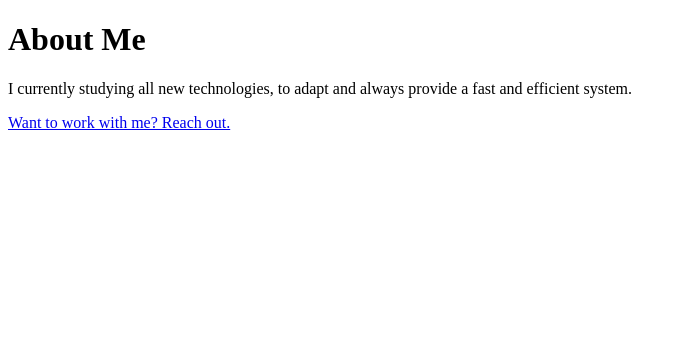
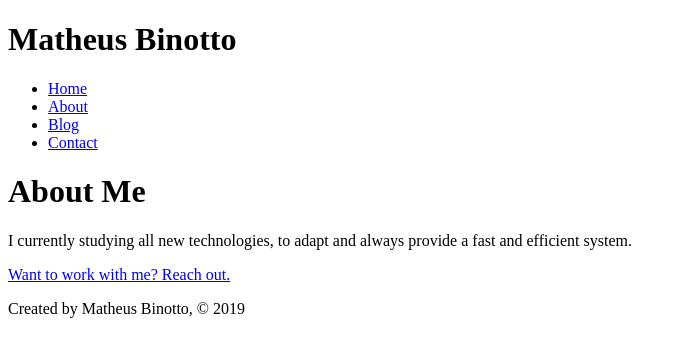
Before and after one commit to Binotto/gatsby-bootcamp, a Gatsby site: page /about in a window 1280 px wide. Shown: the whole page, without its empty margins (0-686 px from the left). Built offline with nearby package versions, Linux system fonts and the light colour scheme; Gatsby itself is replaced by a stand-in of ours.

Commit message:
Creating Shared Page Components

```diff
--- /dev/null
+++ b/src/components/footer.js
@@ -0,0 +1,12 @@
+import React from 'react'
+
+const Footer = () => {
+    return (
+        <footer>
+            <p>Created by Matheus Binotto, © 2019</p>
+            <p></p>
+        </footer>
+    )
+}
+
+export default Footer
--- /dev/null
+++ b/src/components/header.js
@@ -0,0 +1,28 @@
+import React from 'react'
+import { Link } from 'gatsby'
+
+const Header = () => {
+    return (
+        <header>
+            <h1>Matheus Binotto</h1>
+            <nav>
+                <ul>
+                    <li>
+                        <Link to="/">Home</Link>
+                    </li>
+                    <li>
+                        <Link to="/about">About</Link>
+                    </li>
+                    <li>
+                        <Link to="/blog">Blog</Link>
+                    </li>
+                    <li>
+                        <Link to="/contact">Contact</Link>
+                    </li>
+                </ul>
+            </nav>
+        </header>
+    )
+}
+
+export default Header
--- a/src/pages/about.js
+++ b/src/pages/about.js
@@ -1,12 +1,16 @@
 import React from 'react'
 import { Link } from 'gatsby'
+import Footer from '../components/footer'
+import Header from '../components/header'
 
 const AboutPage = () => {
     return (
         <div>
+            <Header />
             <h1>About Me</h1>
             <p>I currently studying all new technologies, to adapt and always provide a fast and efficient system.</p>
             <p><Link to="/contact">Want to work with me? Reach out.</Link></p>
+            <Footer />
         </div>
     )
 }
--- a/src/pages/blog.js
+++ b/src/pages/blog.js
@@ -1,10 +1,14 @@
 import React from 'react'
+import Footer from '../components/footer'
+import Header from '../components/header'
 
 const BlogPage = () => {
     return (
         <div>
+            <Header />
             <h1>My Blog</h1>
             <p>Posts will show up here later on.</p>
+            <Footer />
         </div>
     )
 }
--- a/src/pages/contact.js
+++ b/src/pages/contact.js
@@ -1,10 +1,14 @@
 import React from 'react'
+import Footer from '../components/footer'
+import Header from '../components/header'
 
 const ContactPage = () => {
     return (
         <div>
+            <Header />
             <h1>Contact Me</h1>
             <p>The best way to reach me is via <a href="https://www.linkedin.com/in/matheus-binotto-a51787143/" target="_blank">My Linkedin</a></p>
+            <Footer />
         </div>
     )
 }
--- a/src/pages/index.js
+++ b/src/pages/index.js
@@ -1,12 +1,16 @@
 import React from 'react'
 import { Link } from 'gatsby'
+import Footer from '../components/footer'
+import Header from '../components/header'
 
 const IndexPage = () => {
     return (
         <div>
+            <Header />
             <h1>Hello guys</h1>
             <p>I'm Matheus Binotto, a Full Stack Web Developer.</p>
             <p>Need a developer? <Link to="/contact">Contact Me.</Link></p>
+            <Footer />
         </div>
     )
 }
```
